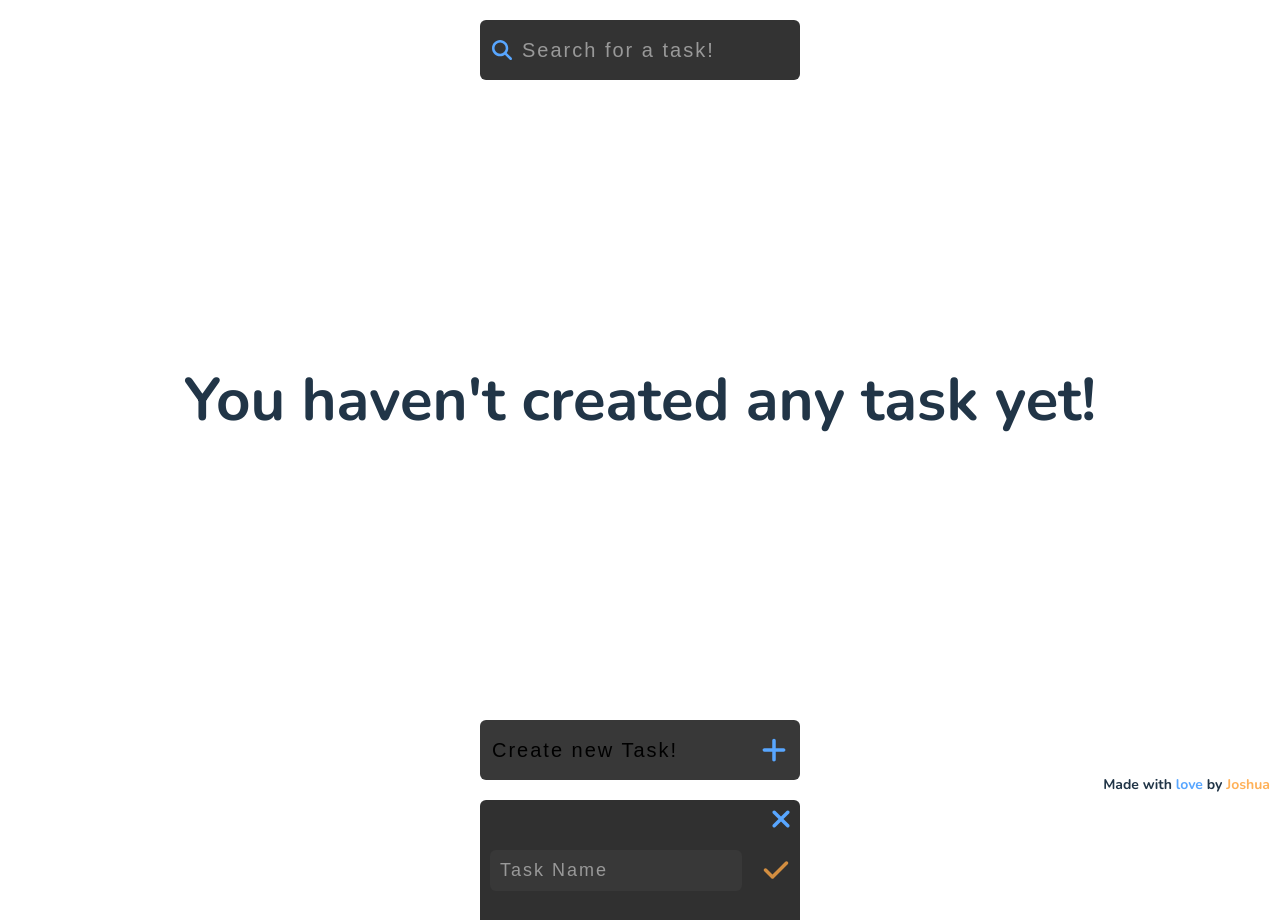
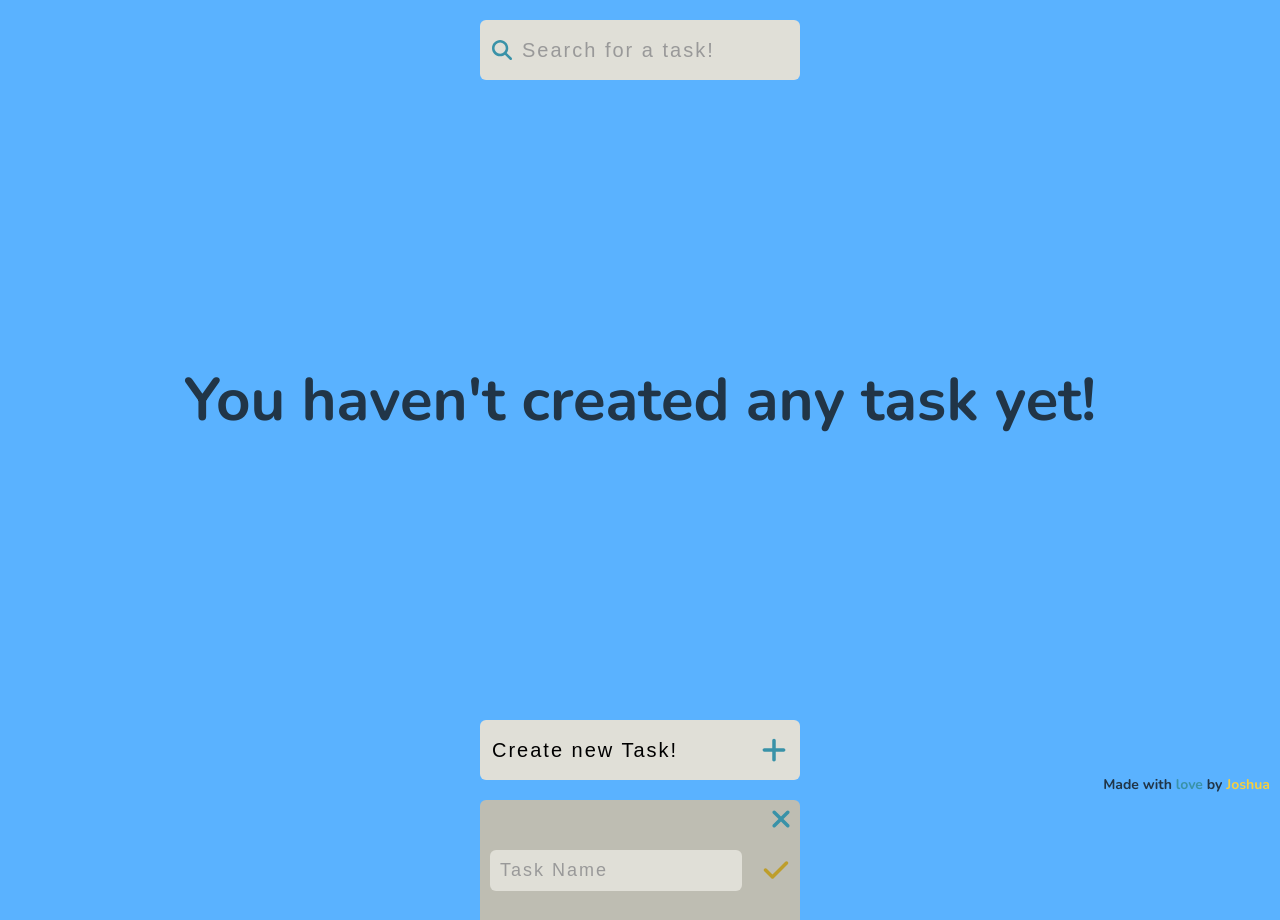
Before and after one commit to ElJoshua08/TaskApp, a React (Vite) app: page / in a window 1280 px wide. Built offline with nearby package versions, Linux system fonts and the light colour scheme.

Commit message:
Some basic light mode (need to improve)

```diff
--- a/src/components/TodoSearch/TodoSearch.css
+++ b/src/components/TodoSearch/TodoSearch.css
@@ -7,7 +7,7 @@
   display: flex;
   align-items: center;
   justify-content: space-between;
-  background-color: #333;
+  background-color: var(--color-tertiary);
   margin-top: 2rem;
   flex-shrink: 0;
 
@@ -27,7 +27,7 @@
     width: 100%;
     outline: 0;
     font-size: 2rem;
-    color: #eee;
+    color: var(--color-primary);
     padding-left: 4rem;
     border: 0;
     outline: 0;
@@ -45,11 +45,11 @@
 
   &:focus,
   &:hover {
-    border: 2px solid var(--color-primary-darker);
+    border: 2px solid var(--color-primary);
 
     & > input {
        &::placeholder {
-        color: #ccc;
+        color: var(--color-primary);
        }
     }
   }
--- a/src/index.css
+++ b/src/index.css
@@ -76,16 +76,15 @@ body {
   }
 }
 
-
 @media (prefers-color-scheme: light) {
   :root {
     color: #213547;
-    background-color: #ffffff;
-  }
-  a:hover {
-    color: #747bff;
-  }
-  button {
-    background-color: #f9f9f9;
+    background-color: #5AB2FF;
+    --color-primary: #3992a8;
+    --color-primary-darker: #277a8f;
+    --color-secondary: #f7cf3e;
+    --color-secondary-darker: #be9e2b;
+    --color-tertiary: #e0dfd7;
+    --color-tertiary-darker: #bebdb2;
   }
 }
```
